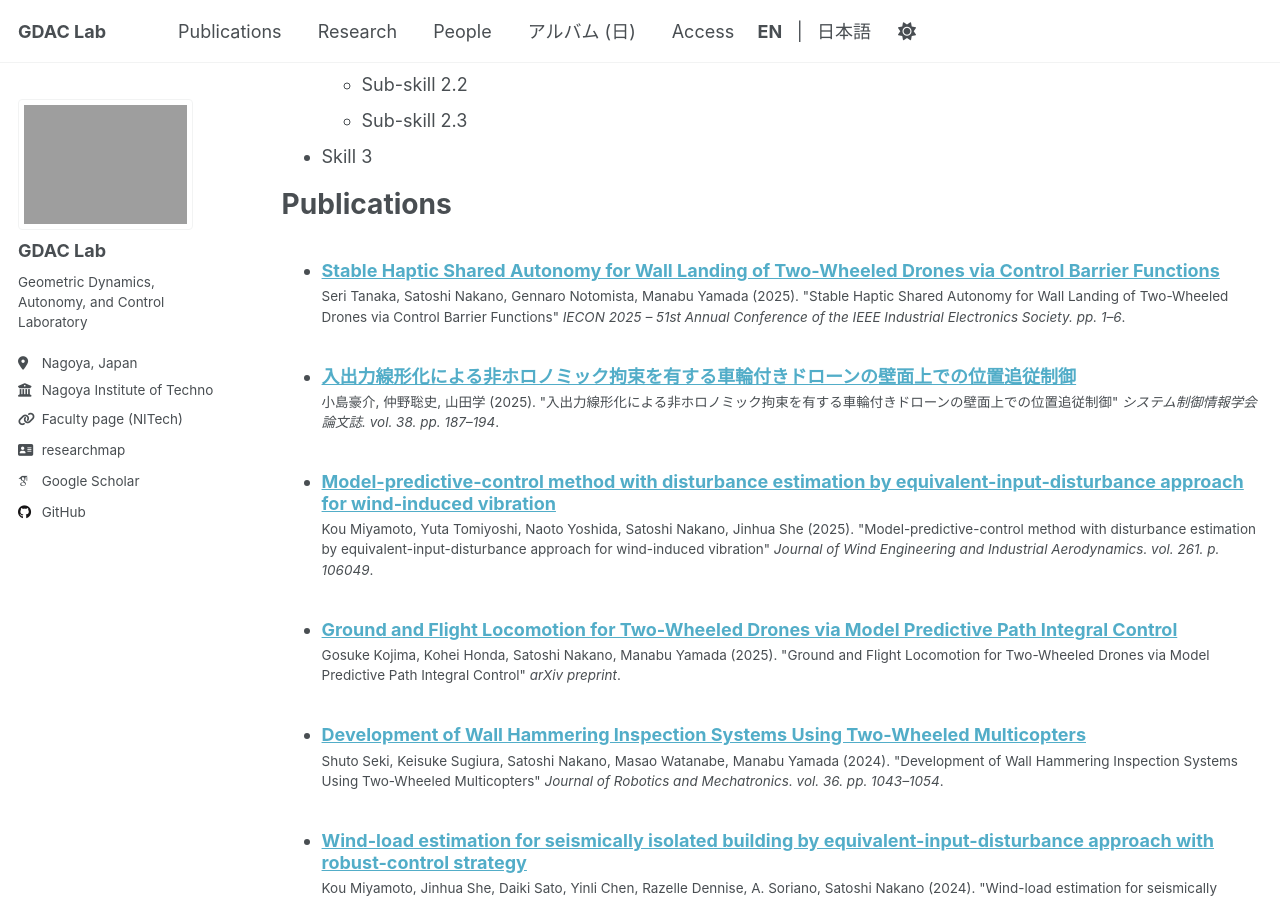
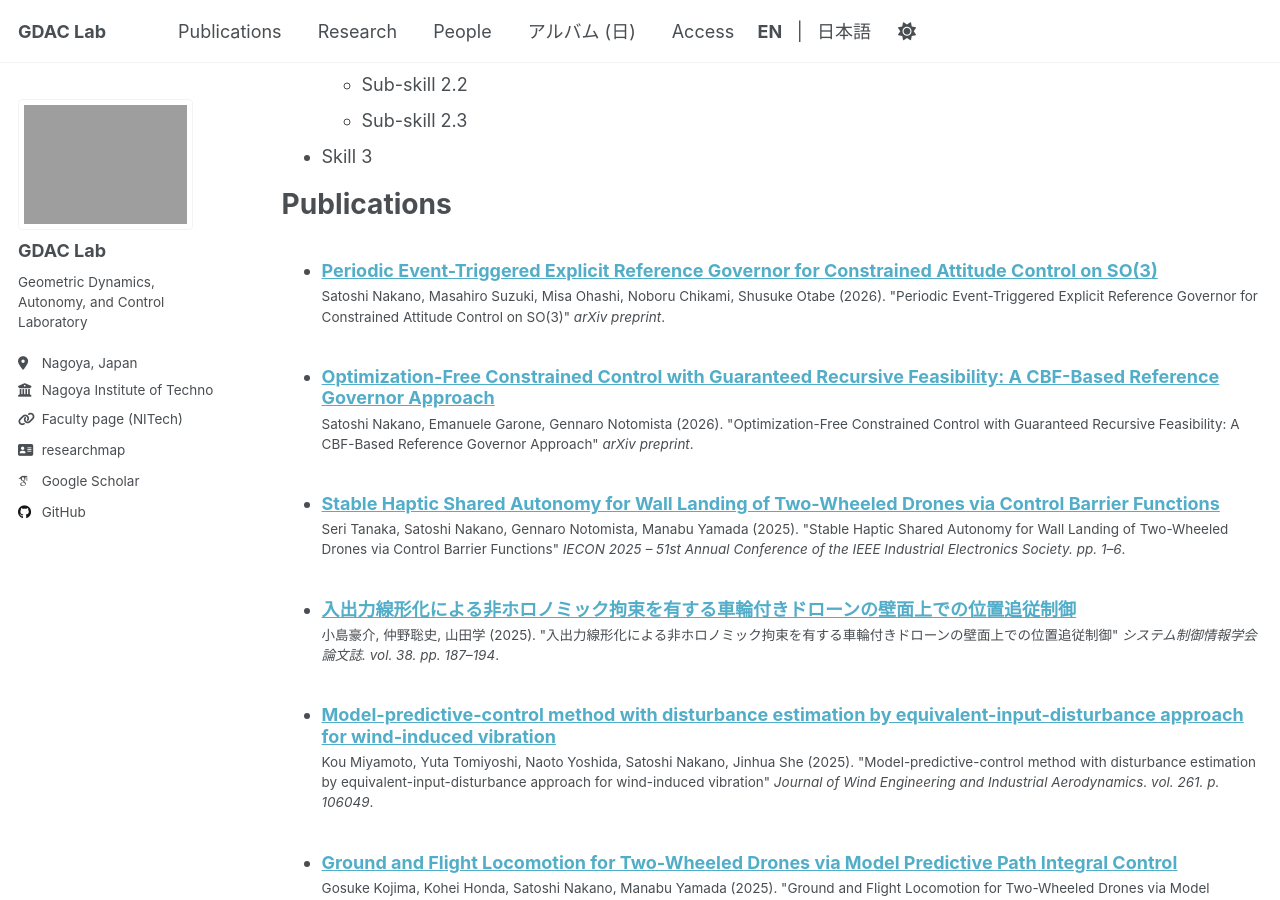
Before and after one commit to GDAC-Lab/gdac-lab.github.io, a Jekyll site: the page built from _pages/cv.md, in a window 1280 px wide and 900 px high, scrolled down 892 px. Built offline with Jekyll 4.4.1, drawn with Linux system fonts in a browser that asks for light colours; some web fonts are replaced; a script that is not in the unit is left out.

Commit message:
Add new preprints and update arXiv IDs in preprint sources
- Added two new preprint markdown files for arXiv IDs 2604.04001 and 2604.04041, including titles, authors, and publication details.
- Updated the preprint sources JSON file to include the new arXiv IDs for better tracking of publications.

```diff
--- a/_data/preprint_sources.json
+++ b/_data/preprint_sources.json
@@ -1,4 +1,4 @@
 {
   "dois": [],
-  "arxiv_ids": ["2503.16715"]
+  "arxiv_ids": ["2503.16715", "2604.04001", "2604.04041"]
 }
--- /dev/null
+++ b/_publications/2026-04-05-pp-arxiv-2604-04001.md
@@ -0,0 +1,12 @@
+---
+title: 'Optimization-Free Constrained Control with Guaranteed Recursive Feasibility: A CBF-Based Reference Governor Approach'
+collection: publications
+category: preprints
+lang: en
+permalink: /publication/2026-04-05-pp-arxiv-2604-04001
+date: 2026-04-05
+venue: 'arXiv preprint'
+paperurl: 'https://arxiv.org/abs/2604.04001v1'
+authors: 'Satoshi Nakano, Emanuele Garone, Gennaro Notomista'
+citation: 'Satoshi Nakano, Emanuele Garone, Gennaro Notomista (2026). &quot;Optimization-Free Constrained Control with Guaranteed Recursive Feasibility: A CBF-Based Reference Governor Approach&quot; <i>arXiv preprint</i>.'
+---
--- /dev/null
+++ b/_publications/2026-04-05-pp-arxiv-2604-04041.md
@@ -0,0 +1,12 @@
+---
+title: 'Periodic Event-Triggered Explicit Reference Governor for Constrained Attitude Control on SO(3)'
+collection: publications
+category: preprints
+lang: en
+permalink: /publication/2026-04-05-pp-arxiv-2604-04041
+date: 2026-04-05
+venue: 'arXiv preprint'
+paperurl: 'https://arxiv.org/abs/2604.04041v1'
+authors: 'Satoshi Nakano, Masahiro Suzuki, Misa Ohashi, Noboru Chikami, Shusuke Otabe'
+citation: 'Satoshi Nakano, Masahiro Suzuki, Misa Ohashi, Noboru Chikami, Shusuke Otabe (2026). &quot;Periodic Event-Triggered Explicit Reference Governor for Constrained Attitude Control on SO(3)&quot; <i>arXiv preprint</i>.'
+---
```
